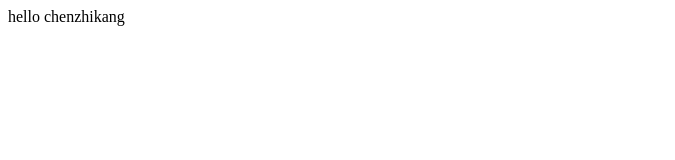
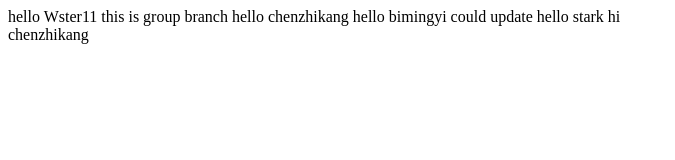
Before and after one commit to chatcto/gulp_guide, a plain HTML site: page index.html in a window 1280 px wide. Shown: the whole page, without its empty margins (0-675 px from the left). Drawn offline with Linux system fonts and the light colour scheme.

Commit message:
update index.html

```diff
--- a/index.html
+++ b/index.html
@@ -5,8 +5,26 @@
     </head>
     <body>
     	<div>
-            hello
+    		hello
+
+    		Wster11
+
+    		this is group branch
+
+            hello chenzhikang
+
+            hello bimingyi
+
+            could update
+
+    		hello stark
+    		hi
+
+    	</div>
+
+        <div>
             chenzhikang
-    	</div>
+        </div>
+
     </body>
 </html>
```
